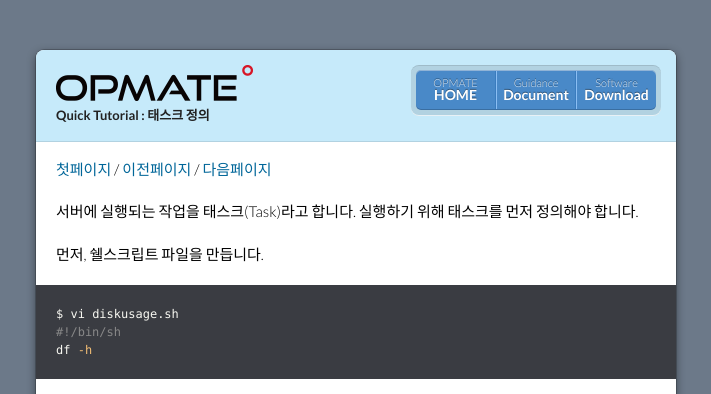
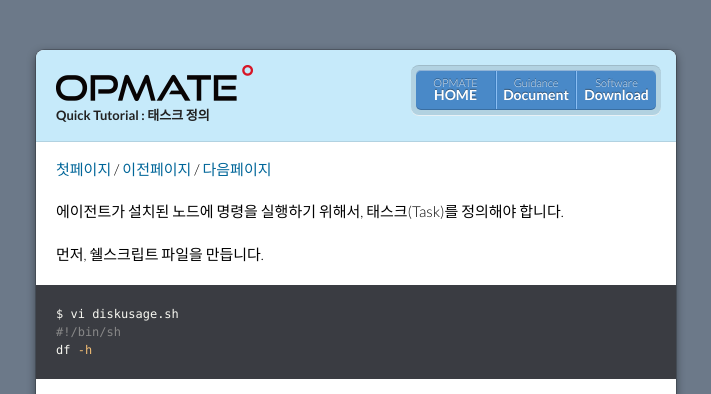
Before and after one commit to opmate/opmate.github.io, a Jekyll site: the page built from document/QuickTutorial4.md, in a window 1280 px wide. Shown: the top 394 px of the page, without its empty margins (284-995 px from the left). Built offline with Jekyll 4.4.1, drawn with Linux system fonts in a browser that asks for light colours; our own code applies the rules of GitHub Pages for plain Markdown files; a script that is not in the unit is left out; the repository's description, which GitHub fills in, is left out.

Commit message:
Update QuickTutorial4.md

```diff
--- a/document/QuickTutorial4.md
+++ b/document/QuickTutorial4.md
@@ -5,8 +5,7 @@ description: 태스크 정의
 
 [첫페이지](QuickTutorial.md) / [이전페이지](QuickTutorial3.md) / [다음페이지](QuickTutorial5.md)
 
-서버에 실행되는 작업을 태스크(Task)라고 합니다.
-실행하기 위해 태스크를 먼저 정의해야 합니다.
+에이전트가 설치된 노드에 명령을 실행하기 위해서, 태스크(Task)를 정의해야 합니다.
 
 먼저, 쉘스크립트 파일을 만듭니다.
 
```
